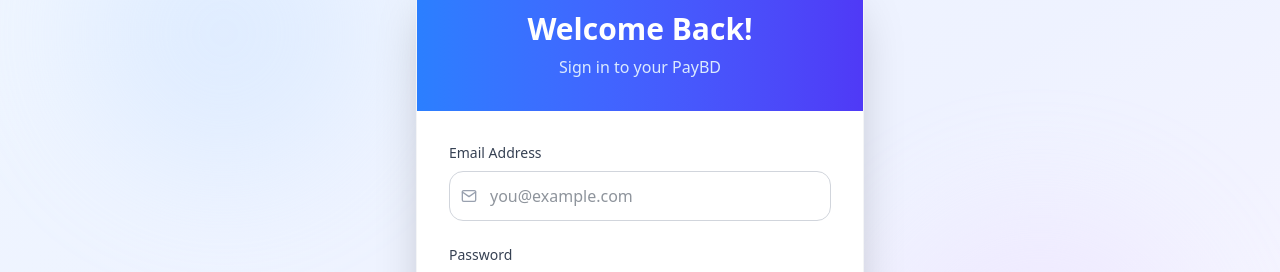
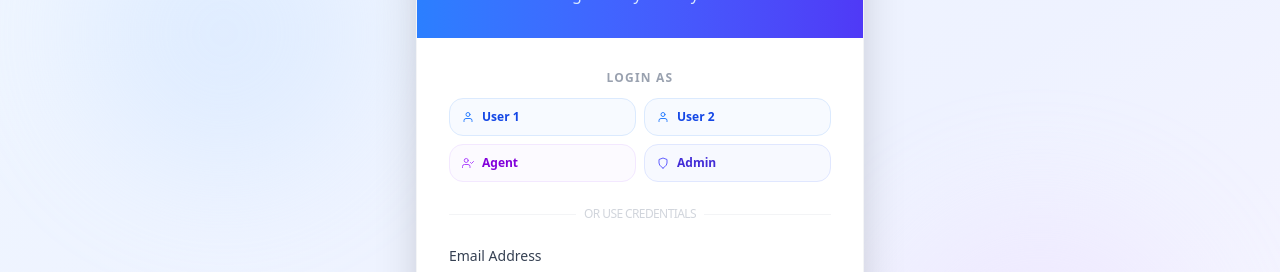
Before and after one commit to akashdnet/nextjs-digital-wallet, a Next.js app: page /login in a window 1280 px wide. Shown: the part 191-463 px from the top of the page. Built offline with nearby package versions, Linux system fonts and the light colour scheme; no server answers.

Commit message:
- login as demo account feature added

```diff
--- a/app/(public)/login/LoginForm.tsx
+++ b/app/(public)/login/LoginForm.tsx
@@ -7,6 +7,7 @@
 import { useState } from "react";
 import { useForm } from "react-hook-form";
 import { FiEye, FiEyeOff, FiLock, FiMail } from "react-icons/fi";
+import { loginAsOptions } from "./data";
 import { LoginFormValues, loginSchema } from "./loginSchema";
 
 export default function LoginForm() {
@@ -15,10 +16,15 @@
     const [isSubmitting, setIsSubmitting] = useState(false);
     const [errorMsg, setErrorMsg] = useState("");
 
-    const { register, handleSubmit, formState: { errors, isDirty, isValid } } = useForm<LoginFormValues>({
+    const { register, handleSubmit, setValue, formState: { errors, isDirty, isValid } } = useForm<LoginFormValues>({
         resolver: zodResolver(loginSchema),
         mode: "onChange",
     });
+
+    const handleLoginAs = (email: string, password: string) => {
+        setValue("email", email, { shouldDirty: true, shouldValidate: true });
+        setValue("password", password, { shouldDirty: true, shouldValidate: true });
+    };
 
     const onSubmit = async (data: LoginFormValues) => {
         setIsSubmitting(true);
@@ -40,6 +46,33 @@
 
     return (
         <form onSubmit={handleSubmit(onSubmit)} className="space-y-6">
+            {/* Login As Options */}
+            <div className="space-y-3">
+                <p className="text-xs font-bold text-gray-400 uppercase tracking-widest text-center">Login As</p>
+                <div className="grid grid-cols-2 gap-2">
+                    {loginAsOptions.map((option) => (
+                        <button
+                            key={option.email}
+                            type="button"
+                            onClick={() => handleLoginAs(option.email, option.password)}
+                            className={`flex items-center gap-2 px-3 py-2.5 rounded-xl border text-xs font-bold transition-all ${option.colorClass}`}
+                        >
+                            <option.icon className={option.iconClass} />
+                            {option.label}
+                        </button>
+                    ))}
+                </div>
+            </div>
+
+            <div className="relative">
+                <div className="absolute inset-0 flex items-center" aria-hidden="true">
+                    <div className="w-full border-t border-gray-100"></div>
+                </div>
+                <div className="relative flex justify-center text-xs uppercase tracking-tighter">
+                    <span className="bg-white px-2 text-gray-300">Or use credentials</span>
+                </div>
+            </div>
+
             {/* Email */}
             <div>
                 <label htmlFor="email" className="block text-sm font-medium text-gray-700 mb-2">
--- /dev/null
+++ b/app/(public)/login/data.ts
@@ -0,0 +1,36 @@
+import { FiShield, FiUser, FiUserCheck } from "react-icons/fi";
+
+export const loginAsOptions = [
+    {
+        label: "User 1",
+        email: "user1@gmail.com",
+        password: "12345678",
+        icon: FiUser,
+        colorClass: "border-blue-100 bg-blue-50/50 hover:bg-blue-50 text-blue-700",
+        iconClass: "text-blue-500"
+    },
+    {
+        label: "User 2",
+        email: "user2@gmail.com",
+        password: "12345678",
+        icon: FiUser,
+        colorClass: "border-blue-100 bg-blue-50/50 hover:bg-blue-50 text-blue-700",
+        iconClass: "text-blue-500"
+    },
+    {
+        label: "Agent",
+        email: "agent1@gmail.com",
+        password: "12345678",
+        icon: FiUserCheck,
+        colorClass: "border-purple-100 bg-purple-50/50 hover:bg-purple-50 text-purple-700",
+        iconClass: "text-purple-500"
+    },
+    {
+        label: "Admin",
+        email: "super.admin@gmail.com",
+        password: "12345678",
+        icon: FiShield,
+        colorClass: "border-indigo-100 bg-indigo-50/50 hover:bg-indigo-50 text-indigo-700",
+        iconClass: "text-indigo-500"
+    }
+];
```
